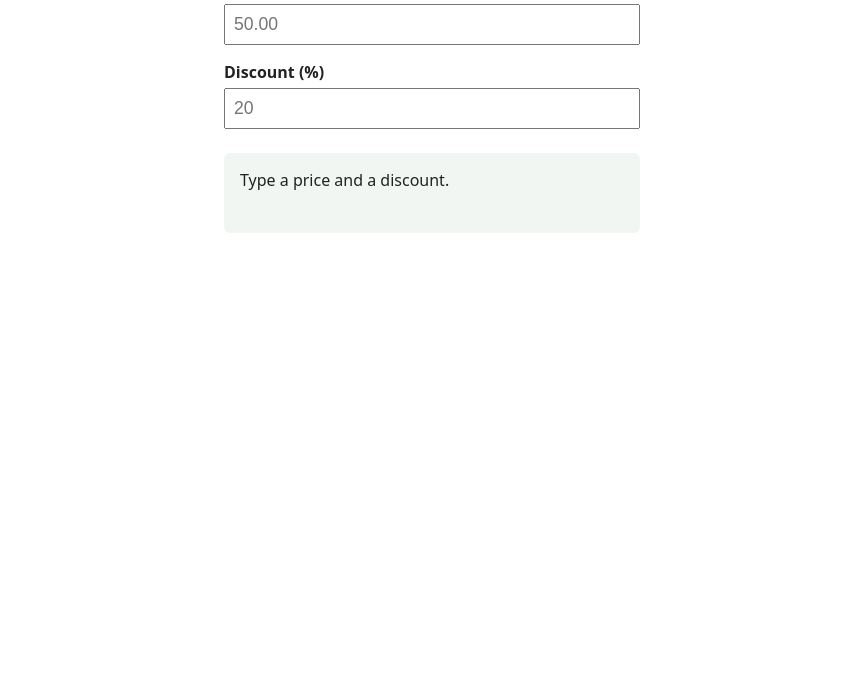
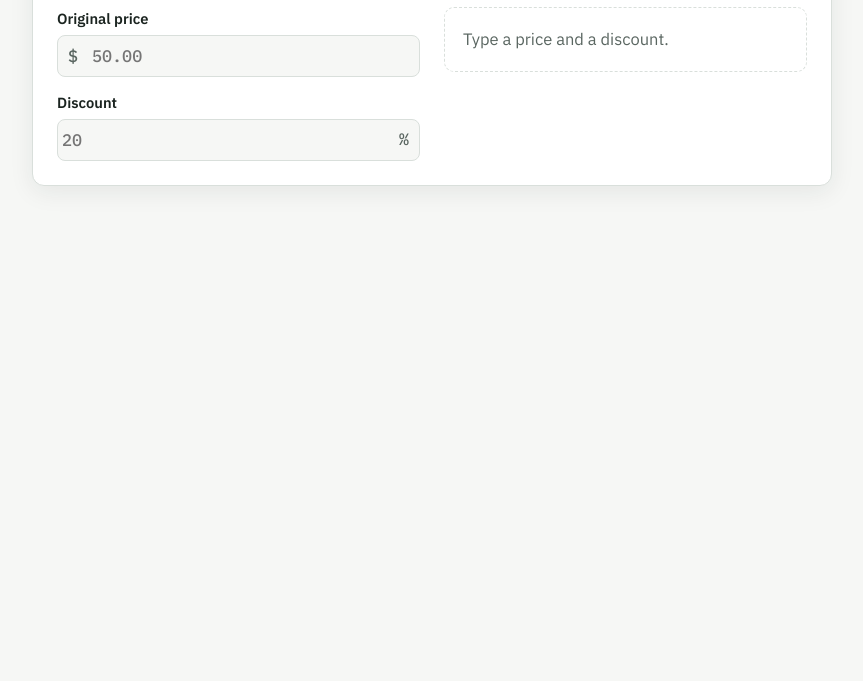
Before and after one commit to prism-lca/prism-practice-repo, a plain HTML site: page test-driven-development-example/diana/index.html in a window 1280 px wide. Shown: the part 119-800 px from the top of the page, without its empty margins (208-1071 px from the left). Drawn offline with nearby package versions, Linux system fonts and the light colour scheme.

Commit message:
#59: restyle the page like the worked example
Co-Authored-By: Claude Opus 5.5 <noreply@anthropic.com>

```diff
--- a/test-driven-development-example/diana/index.html
+++ b/test-driven-development-example/diana/index.html
@@ -4,41 +4,108 @@
   <meta charset="utf-8">
   <meta name="viewport" content="width=device-width, initial-scale=1">
   <title>Sale Price Calculator</title>
+  <link rel="preconnect" href="https://fonts.googleapis.com">
+  <link rel="preconnect" href="https://fonts.gstatic.com" crossorigin>
+  <link href="https://fonts.googleapis.com/css2?family=Bricolage+Grotesque:wght@600&family=IBM+Plex+Mono:wght@500&family=IBM+Plex+Sans:wght@400;600&display=swap" rel="stylesheet">
   <style>
-    body { font-family: system-ui, sans-serif; max-width: 26rem; margin: 2rem auto; padding: 0 1rem; color: #222; }
-    label { display: block; margin-top: 1rem; font-weight: 600; }
-    input { width: 100%; box-sizing: border-box; padding: 0.5rem; font-size: 1.1rem; margin-top: 0.3rem; }
-    #result { margin-top: 1.5rem; padding: 1rem; border-radius: 6px; background: #f2f6f2; min-height: 3rem; }
-    #result.error { background: #fbeaea; color: #a32020; }
-    .price { font-size: 1.8rem; font-weight: 700; }
+    :root {
+      --bg: #f6f7f5;
+      --surface: #ffffff;
+      --fg: #1b2420;
+      --muted: #5a6661;
+      --line: #d9dfdb;
+      --accent: #1f5f73;
+      --red: #b3261e;
+      --green: #1d7a46;
+      --code-bg: #eef1ef;
+      --tag: #c2410c;
+      --font-display: "Bricolage Grotesque", "Segoe UI", system-ui, sans-serif;
+      --font-body: "IBM Plex Sans", "Segoe UI", system-ui, sans-serif;
+      --font-mono: "IBM Plex Mono", ui-monospace, Menlo, Consolas, monospace;
+      color-scheme: light;
+    }
+    @media (prefers-color-scheme: dark) {
+      :root {
+        --bg: #141917; --surface: #1c2320; --fg: #e5ebe8; --muted: #9aa8a2; --line: #2e3833;
+        --accent: #7cc3d6; --red: #f08a82; --green: #6fcf97; --code-bg: #232b28; --tag: #fb923c;
+        color-scheme: dark;
+      }
+    }
+    * { box-sizing: border-box; }
+    body {
+      margin: 0; background: var(--bg); color: var(--fg);
+      font-family: var(--font-body); font-size: 16.5px; line-height: 1.6;
+      padding: 48px 16px;
+    }
+    .card {
+      max-width: 800px; margin: 0 auto; background: var(--surface);
+      border: 1px solid var(--line); border-radius: 12px;
+      box-shadow: 0 6px 24px rgba(20, 40, 35, 0.08);
+      padding: 24px; display: grid; grid-template-columns: minmax(0, 1fr) minmax(0, 1fr);
+      gap: 24px; align-items: start;
+    }
+    h1 { grid-column: 1 / -1; margin: 0; font-family: var(--font-display); font-size: 1.6rem; line-height: 1.15; }
+    .fields { display: flex; flex-direction: column; gap: 14px; }
+    .field { display: flex; flex-direction: column; gap: 4px; }
+    .field label { font-weight: 600; font-size: 0.92rem; }
+    .input-wrap { display: flex; align-items: center; border: 1.5px solid var(--line); border-radius: 8px; background: var(--bg); }
+    .input-wrap:focus-within { border-color: var(--accent); }
+    .input-wrap span { padding: 0 10px; color: var(--muted); font-family: var(--font-mono); }
+    .input-wrap input {
+      flex: 1; min-width: 0; border: 0; background: transparent; color: var(--fg);
+      font: 500 1.05rem var(--font-mono); padding: 9px 4px; outline: none;
+    }
+    .receipt {
+      border: 1.5px dashed var(--line); border-radius: 10px; padding: 18px;
+      display: flex; flex-direction: column; gap: 8px; font-variant-numeric: tabular-nums;
+    }
+    .receipt .line { display: flex; justify-content: space-between; gap: 12px; font-size: 0.95rem; }
+    .receipt .line span:last-child { font-family: var(--font-mono); }
+    .receipt .total { border-top: 1px solid var(--line); padding-top: 10px; margin-top: 4px; align-items: baseline; }
+    .receipt .total span:first-child { font-weight: 600; }
+    .receipt .total span:last-child { font-size: 1.9rem; font-weight: 500; color: var(--tag); }
+    .receipt .save { color: var(--green); font-size: 0.9rem; }
+    .receipt .hint { color: var(--muted); }
+    .receipt .err { color: var(--red); font-weight: 600; }
+    @media (max-width: 600px) { .card { grid-template-columns: 1fr; } }
   </style>
 </head>
 <body>
-  <h1>Sale Price Calculator</h1>
-
-  <label for="price">Price ($)</label>
-  <input id="price" type="number" min="0" step="0.01" placeholder="50.00">
-
-  <label for="discount">Discount (%)</label>
-  <input id="discount" type="number" min="0" step="1" placeholder="20">
-
-  <div id="result" aria-live="polite">Type a price and a discount.</div>
+  <main class="card">
+    <h1>Sale Price Calculator</h1>
+    <div class="fields">
+      <div class="field">
+        <label for="price">Original price</label>
+        <div class="input-wrap"><span>$</span><input id="price" type="number" inputmode="decimal" min="0" step="0.01" placeholder="50.00"></div>
+      </div>
+      <div class="field">
+        <label for="discount">Discount</label>
+        <div class="input-wrap"><input id="discount" type="number" inputmode="decimal" min="0" step="1" placeholder="20"><span>%</span></div>
+      </div>
+    </div>
+    <div class="receipt" id="result" aria-live="polite"></div>
+  </main>
 
   <script src="sale.js"></script>
   <script>
     const priceBox = document.getElementById("price");
     const discountBox = document.getElementById("discount");
     const result = document.getElementById("result");
+    const money = n => "$" + n.toFixed(2);
+
+    function showHint(message) {
+      result.innerHTML = '<div class="hint">' + message + "</div>";
+    }
 
     function showError(message) {
-      result.className = "error";
-      result.textContent = message;
+      result.innerHTML = '<div class="err">' + message + "</div>";
     }
 
     function update() {
       const priceText = priceBox.value.trim();
       const discountText = discountBox.value.trim();
 
+      if (priceText === "" && discountText === "") return showHint("Type a price and a discount.");
       if (priceText === "") return showError("Please enter a price");
       if (discountText === "") return showError("Please enter a discount");
 
@@ -50,15 +117,16 @@
       const answer = salePrice(price, discount);
       if (answer.error) return showError(answer.error);
 
-      const saving = price - answer.salePrice;
-      result.className = "";
       result.innerHTML =
-        '<div>Sale price</div><div class="price">$' + answer.salePrice.toFixed(2) + "</div>" +
-        "<div>You save $" + saving.toFixed(2) + "</div>";
+        '<div class="line"><span>Original price</span><span>' + money(price) + "</span></div>" +
+        '<div class="line"><span>Discount</span><span>' + discount + "% off</span></div>" +
+        '<div class="line total"><span>Sale price</span><span>' + money(answer.salePrice) + "</span></div>" +
+        '<div class="save">You save ' + money(price - answer.salePrice) + "</div>";
     }
 
     priceBox.addEventListener("input", update);
     discountBox.addEventListener("input", update);
+    update();
   </script>
 </body>
 </html>
```
